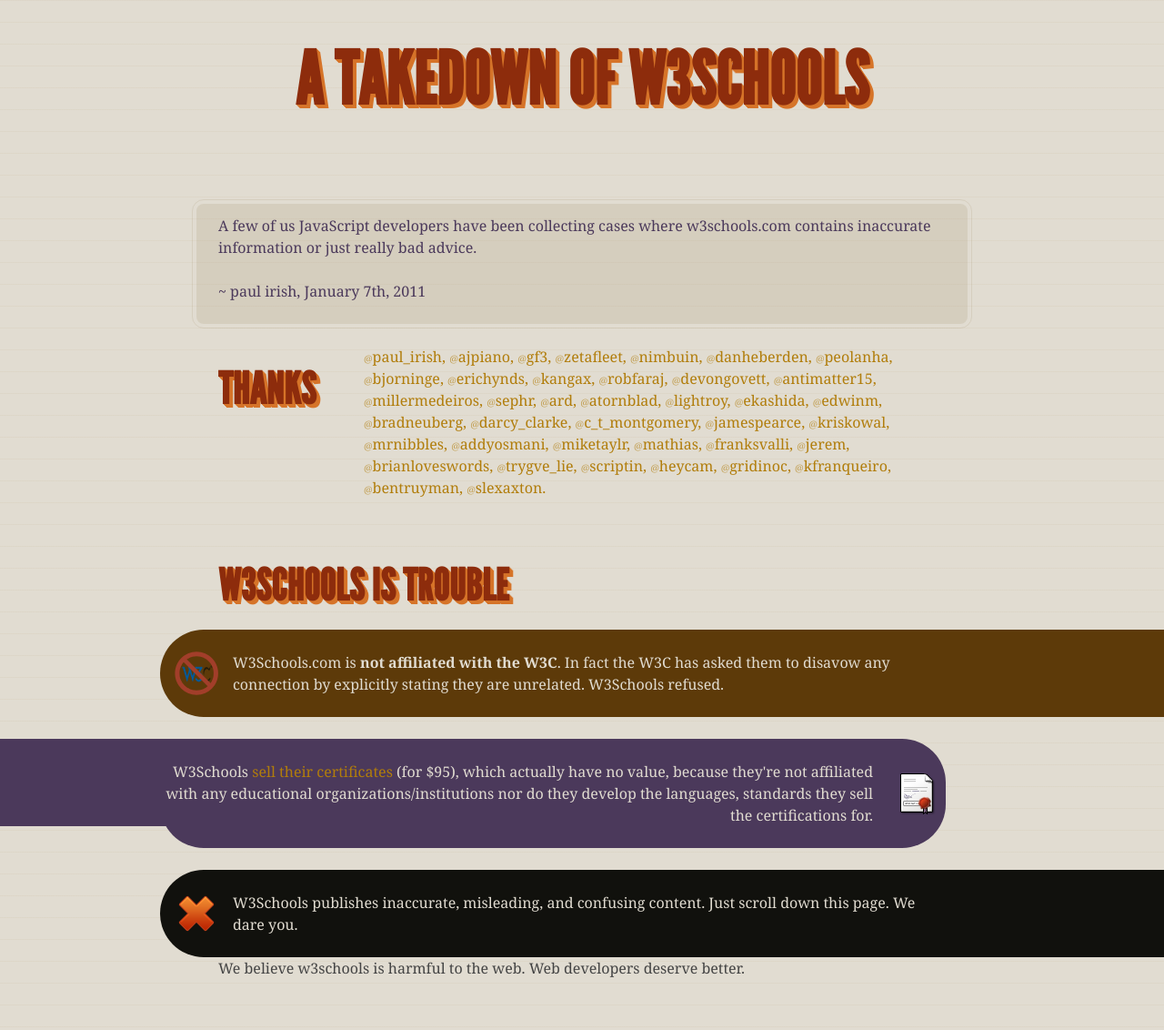
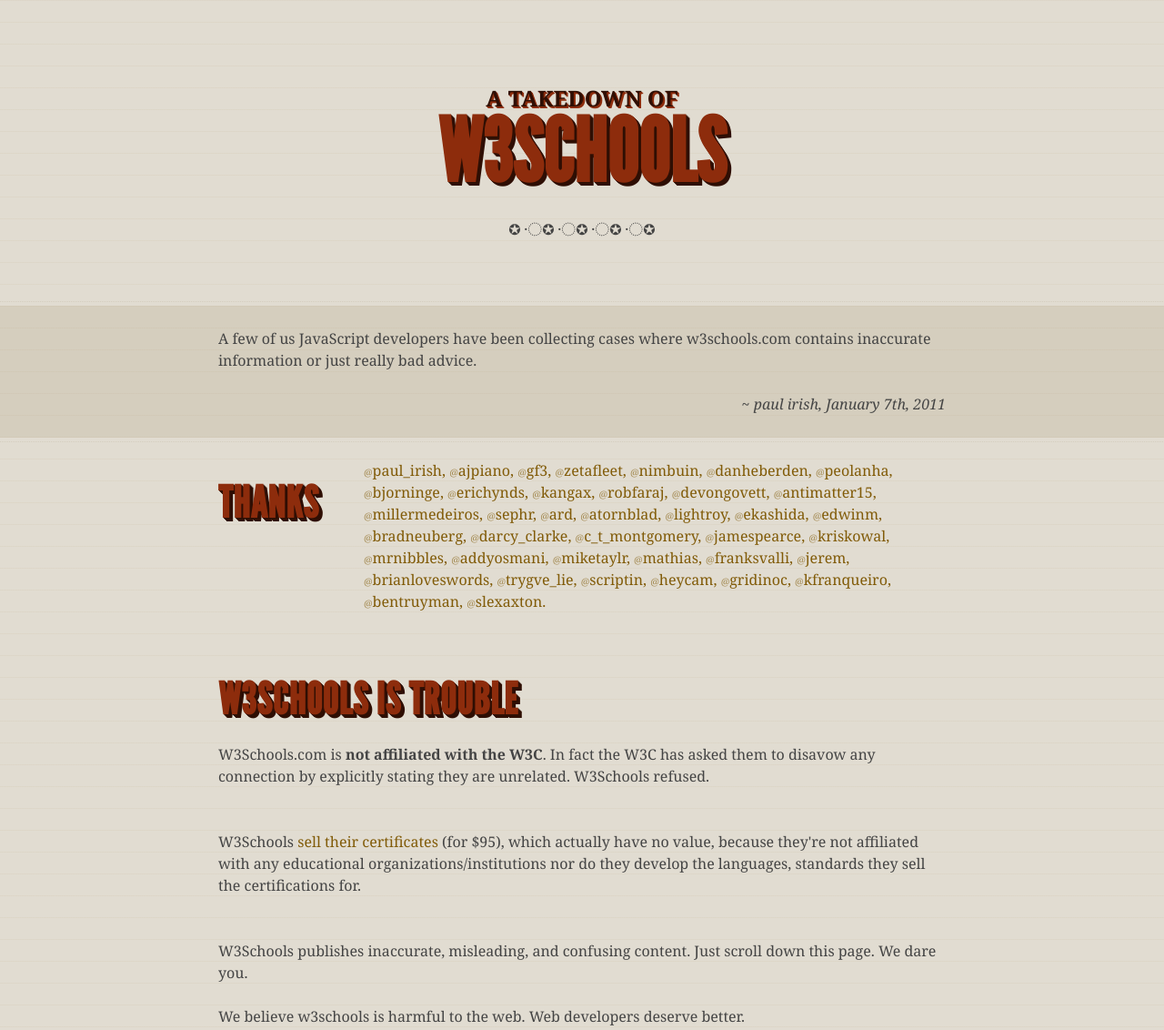
Before and after one commit to paulirish/w3fools, a plain HTML site: page index.html in a window 1280 px wide. Shown: the top 1132 px of the page at 91% size. Drawn offline with nearby package versions, Linux system fonts and the light colour scheme; a web font is replaced by a local one.

Commit message:
yay sucess! much happier with this design.

```diff
--- a/css/style.css
+++ b/css/style.css
@@ -26,45 +26,62 @@ html {
 }
 
 
-h1, h2 { color: hsl(15, 84%, 30%); }
+h1 b, h2 { color: hsl(15, 84%, 30%); }
 
 body {
   font: 16px/1.5 Georgia, "Times New Roman", Times, serif;
 }
 
-a, a:visited, a:active { text-decoration: none; color: hsl(41, 88%, 37%); }
-a:hover { color: hsl(37, 89%, 20%); }
+a, a:visited, a:active { text-decoration: none; color: hsl(41, 88%, 27%); }
+a:hover { color: hsl(20, 80%, 30%); }
 
-h1 { font-size: 5em; line-height: 1; }
-h2 { font-size: 3em; line-height: 1; }
 h4 { margin: 1em 0; font-size: 110%;}
+
+header:after { content: "✪  〮✪  〮✪  〮✪  〮✪"; text-align: center; display: block; }
+
 footer { font-size: 0.8em; line-height: 1.375;}
 
-h1, h2 {
+header h1 b, h2 {
   font-family: 'LeagueGothicRegular', Arial, sans-serif;
   text-transform: uppercase;
   letter-spacing: 0.5px;
-  text-shadow: hsl(26,68%,50%) 1px 1px, hsl(26,68%,50%) 2px 2px, hsl(26,68%,50%) 3px 3px, hsl(26,68%,50%) 4px 4px;
+  text-shadow: hsl(15, 84%, 10%) 1px 1px, hsl(15, 84%, 10%) 2px 2px, hsl(15, 84%, 10%) 3px 3px, hsl(15, 84%, 10%) 4px 4px;
+  display: block;
 }
 
-header h1 { text-align: center; margin: 0.6em 0 1.2em 0; }
+header { margin: 6em 0 4.5em 0; }
+
+header h1 {
+  font-size: 1.5em;
+  line-height: 1;
+  text-shadow:  hsl(15, 84%, 30%) 1px 1px,  hsl(15, 84%, 30%) 2px 2px;
+  text-align: center;
+  margin: 0.5em 0 1em 0;
+  text-transform: uppercase;
+  color: hsl(15, 84%, 10%);
+}
+
+header h1 b { font-size: 4em; line-height: 1; }
+h2 { font-size: 3em; line-height: 1; letter-spacing: 1px; }
+
 ol, ul { margin: 0; padding: 0; }
 
 p, li { margin: 1.5em 0; padding: 0; }
 p { margin: 0 0 1.5em; }
 p:last-of-type, li:last-of-type { margin-bottom: 0; }
 
-.content, .intro { min-width: 60%; max-width: 800px; margin: 0 auto; }
+.content, .intro p { min-width: 60%; max-width: 800px; margin: 0 auto; }
 
 .intro {
   background: hsla(42, 21%, 55%, 0.2);
-  border-radius: 0.5em;
-  color: hsl(272, 23%, 29%);
-  padding: 0.75em 1.5em 1.5em 1.5em;
-  outline: 1px solid hsla(42, 21%, 55%, 0.2);
+  padding: 1.5em 1.5em 1px 1.5em;
+  outline: 1px dotted hsla(42, 21%, 55%, 0.2);
   outline-offset: 0.25em;
   margin-bottom: 1.5em;
 }
+
+.intro p { margin-bottom: 1.5em; }
+.intro p:last-child { text-align: right; font-style: italic; }
 
 
 .content h2 { margin-top: 1.5em; }
@@ -78,48 +95,12 @@ p:last-of-type, li:last-of-type { margin-bottom: 0; }
 
 
 .incorrect, .cert, .noaffiliation {
-  background: url(../images/incorrect.png) no-repeat 1em center;
   min-height: 3em;
   list-style: none;
-  margin: 1.5em 0 1.5em -4em;
-  padding: 1.5em 0 1.5em 5em;
-  border-top-left-radius: 3em;
-  border-bottom-left-radius: 3em;
-  color: hsl(42, 21%, 85%);
-}
-.cert {
-  background-image: url(../images/cert.png);
-}
-.noaffiliation { background-image: url(../images/now3csupport.png); }
-
-.cert:before,
-.incorrect:before,
-.noaffiliation:before {
-  position: absolute;
-  left: 50%;
-  margin-top: -1.5em;
-  height: 6em;
-  width: 50%;
-  content: "";
-  display: block;
-  z-index: -1;
+  margin: 0;
+  padding: 1.5em 0;
 }
 
-
-.cert {
-  border-top-right-radius: 3em;
-  border-bottom-right-radius: 3em;
-  background-position: 99% center;
-  padding-left: 0;
-  padding-right: 5em;
-  text-align: right;
-}
-
-.cert:before { right: 50%; left: auto; }
-
-.cert, .cert:before {  background-color: hsl(272, 23%, 29%);  }
-.incorrect, .incorrect:before {  background-color: hsl(60, 13%, 6%); }
-.noaffiliation, .noaffiliation:before { background-color: hsl(35, 83%, 20%); }
 
 section li[id$="sucks"], section li[id$="quiz"] { display: none; }
 section li[id$="sucks"]:target, section li[id$="quiz"]:target { display: block; }
--- a/index.html
+++ b/index.html
@@ -23,7 +23,7 @@
 <body>
   <div id="container">
     <header>
-      <h1>A Takedown of W3Schools</h1>
+      <h1>A Takedown of <b>W3Schools</b></h1>
     </header>
 
     <div id="main" role="main">
```
